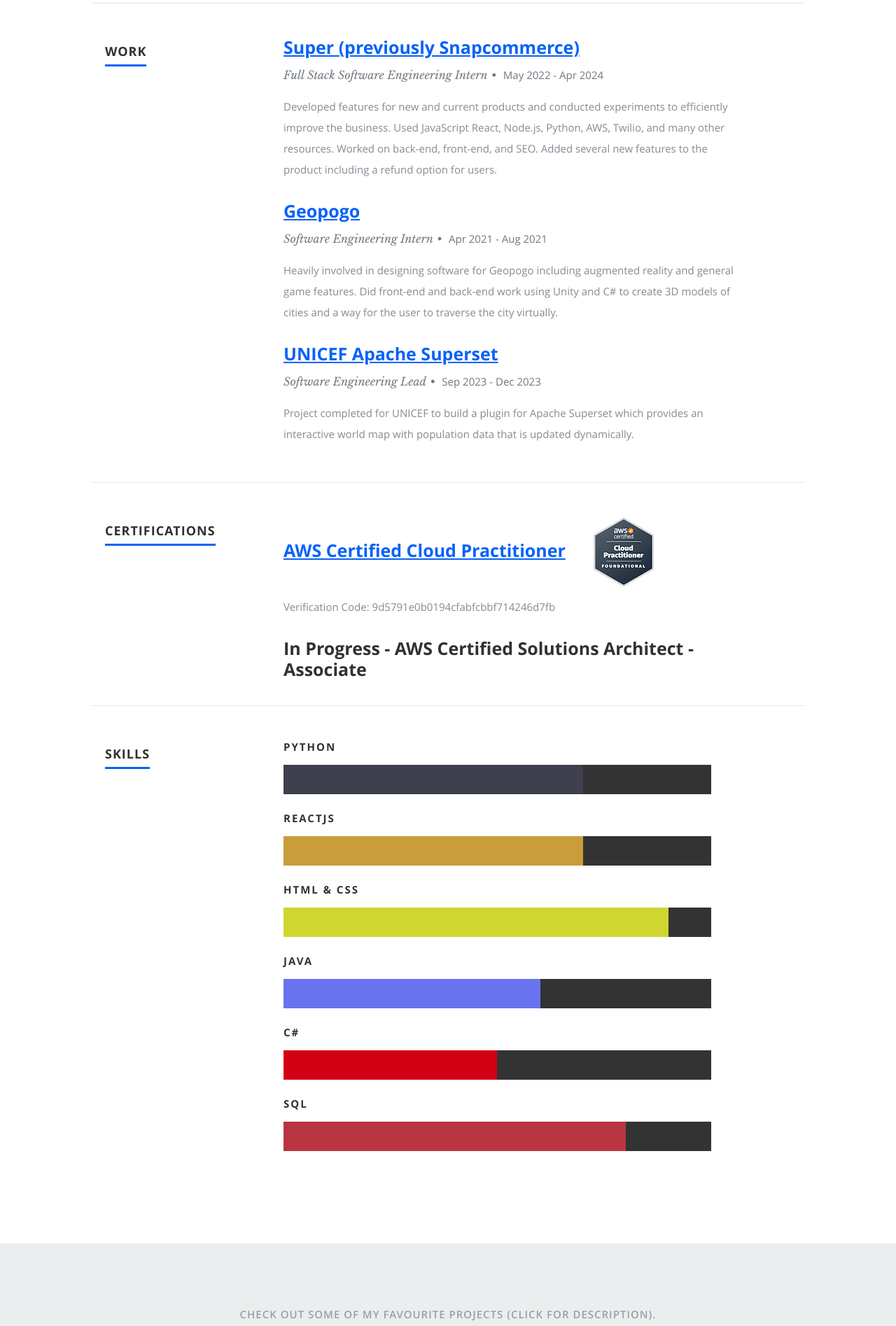
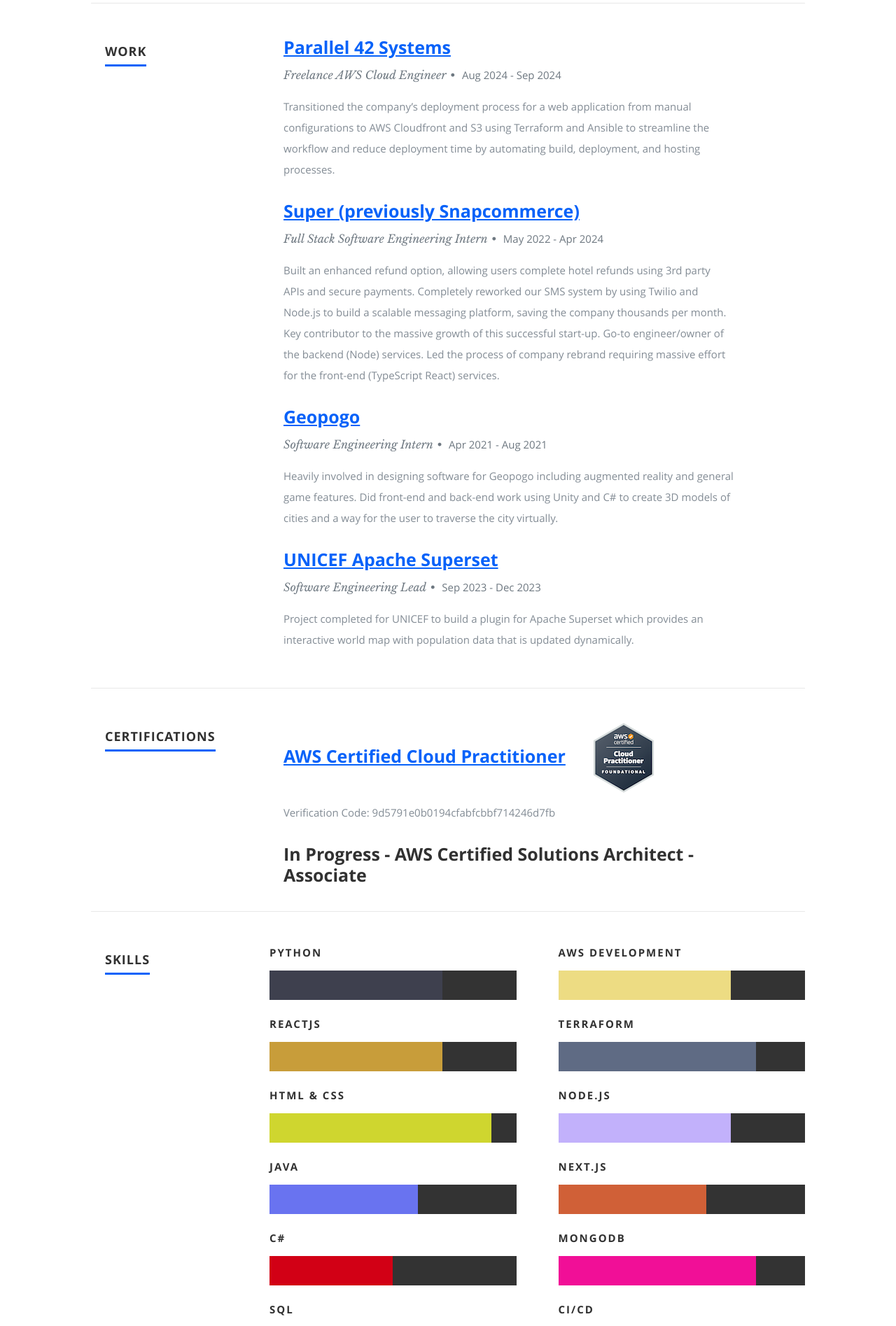
Before and after one commit to WillJarvis-Cross/WillJarvis-Cross.github.io, a React (Create React App) app: page / in a window 1280 px wide. Shown: the part 1660-3555 px from the top of the page at 70% size. Built offline with nearby package versions, Linux system fonts and the light colour scheme.

Commit message:
resume changes

```diff
--- a/public/css/layout.css
+++ b/public/css/layout.css
@@ -297,93 +297,11 @@
    line-height: 42px;
    border-radius: 0px;
 }
-/*
-.git {
-  	-moz-animation: git 2s ease;
-  	-webkit-animation: git 2s ease;
+.skills-container {
+      display: flex;
+      justify-content: space-between;
+      gap: 60px;
 }
-.illustrator {
-  	-moz-animation: illustrator 2s ease;
-  	-webkit-animation: illustrator 2s ease;
-}
-.reactjs {
-  	-moz-animation: reactjs 2s ease;
-  	-webkit-animation: reactjs 2s ease;
-}
-.css {
-  	-moz-animation: css 2s ease;
-  	-webkit-animation: css 2s ease;
-}
-.html5 {
-  	-moz-animation: html5 2s ease;
-  	-webkit-animation: html5 2s ease;
-}
-.vuejs {
-  	-moz-animation: vuejs 2s ease;
-  	-webkit-animation: vuejs 2s ease;
-}
-.mongodb {
-  	-moz-animation: mongodb 2s ease;
-  	-webkit-animation: mongodb 2s ease;
-}
-
-@-moz-keyframes git {
-  0%   { width: 0px;  }
-  100% { width: 60%;  }
-}
-@-moz-keyframes illustrator {
-  0%   { width: 0px;  }
-  100% { width: 55%;  }
-}
-@-moz-keyframes reactjs {
-  0%   { width: 0px;  }
-  100% { width: 50%;  }
-}
-@-moz-keyframes css {
-  0%   { width: 0px;  }
-  100% { width: 90%;  }
-}
-@-moz-keyframes html5 {
-  0%   { width: 0px;  }
-  100% { width: 80%;  }
-}
-@-moz-keyframes vuejs {
-  0%   { width: 0px;  }
-  100% { width: 50%;  }
-}
-@-moz-keyframes mongodb {
-  0%   { width: 0px;  }
-  100% { width: 80%;  }
-}
-
-@-webkit-keyframes photoshop {
-  0%   { width: 0px;  }
-  100% { width: 60%;  }
-}
-@-webkit-keyframes illustrator {
-  0%   { width: 0px;  }
-  100% { width: 55%;  }
-}
-@-webkit-keyframes reactjs {
-  0%   { width: 0px;  }
-  100% { width: 50%;  }
-}
-@-webkit-keyframes css {
-  0%   { width: 0px;  }
-  100% { width: 90%;  }
-}
-@-webkit-keyframes html5 {
-  0%   { width: 0px;  }
-  100% { width: 80%;  }
-}
-@-webkit-keyframes vuejs {
-  0%   { width: 0px;  }
-  100% { width: 50%;  }
-}
-@-webkit-keyframes mongodb {
-  0%   { width: 0px;  }
-  100% { width: 80%;  }
-}  */
 
 /* ------------------------------------------------------------------ */
 /* e. Portfolio Section
@@ -753,7 +671,7 @@
     margin: 0 6px;
     display: inline-block;
     zoom: 1;
-    *display: inline;
+    display: inline;
 }
 .flex-control-paging li a {
     width: 12px;
--- a/public/resumeData.json
+++ b/public/resumeData.json
@@ -38,11 +38,18 @@
     ],
     "work":[
       {
+        "company":"Parallel 42 Systems",
+        "link": "https://www.p42systems.com/",
+        "title":"Freelance AWS Cloud Engineer",
+        "years":"Aug 2024 - Sep 2024",
+        "description":"Transitioned the company’s deployment process for a web application from manual configurations to AWS Cloudfront and S3 using Terraform and Ansible to streamline the workflow and reduce deployment time by automating build, deployment, and hosting processes."
+      },
+      {
         "company":"Super (previously Snapcommerce)",
         "link": "https://www.super.com/",
         "title":"Full Stack Software Engineering Intern",
         "years":"May 2022 - Apr 2024",
-        "description":"Developed features for new and current products and conducted experiments to efficiently improve the business. Used JavaScript React, Node.js, Python, AWS, Twilio, and many other resources. Worked on back-end, front-end, and SEO. Added several new features to the product including a refund option for users."
+        "description":"Built an enhanced refund option, allowing users complete hotel refunds using 3rd party APIs and secure payments. Completely reworked our SMS system by using Twilio and Node.js to build a scalable messaging platform, saving the company thousands per month. Key contributor to the massive growth of this successful start-up. Go-to engineer/owner of the backend (Node) services. Led the process of company rebrand requiring massive effort for the front-end (TypeScript React) services."
       },
       {
         "company":"Geopogo",
@@ -98,6 +105,32 @@
         "name": "SQL",
         "level": "80%"
       }
+    ],
+    "moreSkills":[
+      {
+        "name":"AWS Development",
+        "level":"70%"
+      },
+      {
+        "name":"Terraform",
+        "level":"80%"
+      },
+      {
+        "name":"Node.JS",
+        "level":"70%"
+      },
+      {
+        "name":"Next.JS",
+        "level":"60%"
+      },
+      {
+        "name": "MongoDB",
+        "level": "80%"
+      },
+      {
+        "name": "CI/CD",
+        "level": "50%"
+      }
     ]
   },
   "portfolio":{
--- a/src/Components/Resume.js
+++ b/src/Components/Resume.js
@@ -65,6 +65,19 @@
       );
     });
 
+    const moreSkills = this.props.data.moreSkills.map((moreSkills) => {
+      const backgroundColor = this.getRandomColor();
+      const className = "bar-expand " + moreSkills.name.toLowerCase();
+      const width = moreSkills.level;
+
+      return (
+        <li key={moreSkills.name}>
+          <span style={{ width, backgroundColor }} className={className}></span>
+          <em>{moreSkills.name}</em>
+        </li>
+      );
+    });
+
     return (
       <section id="resume">
         <Slide left duration={1300}>
@@ -115,9 +128,12 @@
               </h1>
             </div>
 
-            <div className="nine columns main-col">
+            <div className="skills-container">
               <div className="bars">
                 <ul className="skills">{skills}</ul>
+              </div>
+              <div className="bars">
+                <ul className="skills">{moreSkills}</ul>
               </div>
             </div>
           </div>
```
Also changed, not shown: 2 other files (tests, documents, lock files or other folders).
